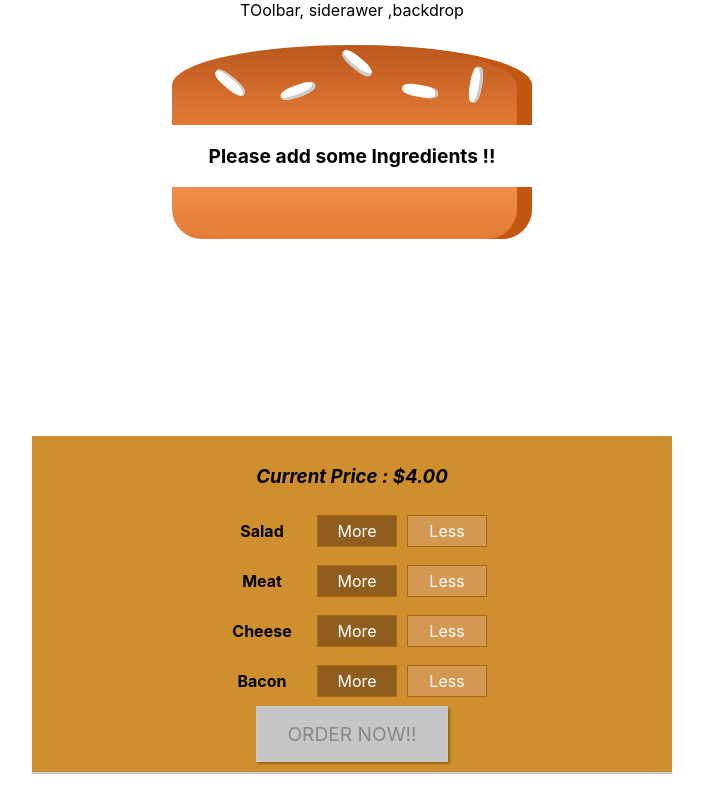
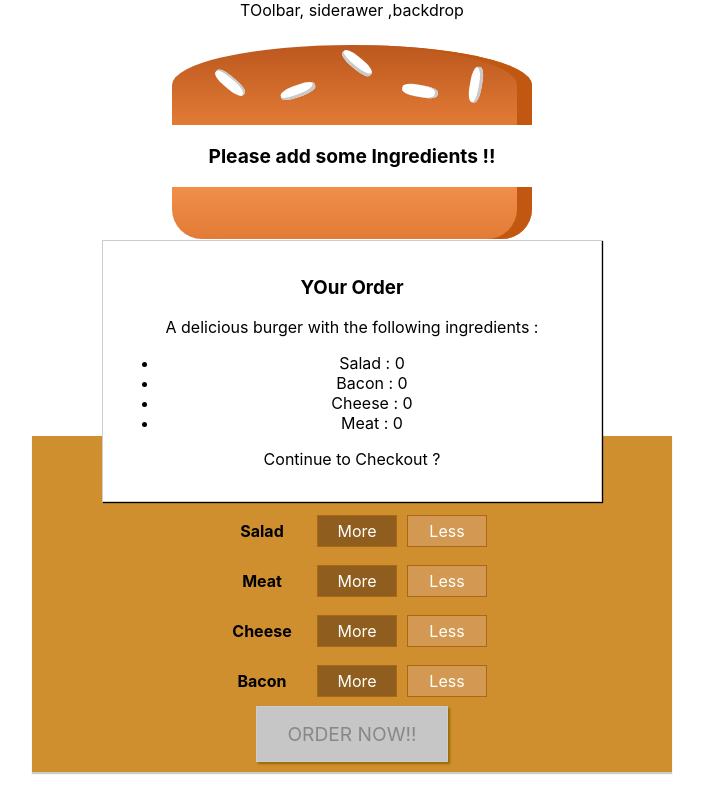
Before and after one commit to Abuu001/React-Burger-builder, a React (Create React App) app: page / in a window 1280 px wide. Shown: the whole page, without its empty margins (288-991 px from the left). Built offline with nearby package versions, Linux system fonts and the light colour scheme.

Commit message:
Added order summary

```diff
--- /dev/null
+++ b/src/components/Burger/OrderSummery/OrderSummary.js
@@ -0,0 +1,24 @@
+import React from "react"
+import Aux from "../../../hoc/Auxi"
+
+const OrderSummary=(props)=>{
+    const ingredientSummary =  Object.keys(props.ingredients)
+        .map(igKey=>{
+        return (
+        <li key={igKey}>
+            <span style={{textTransform:"capitalize"}} >{igKey}</span> : {props.ingredients[igKey]}
+        </li>)
+        })
+    return(
+        <Aux>
+            <h3>YOur Order</h3>
+            <p>A delicious  burger with the following ingredients : </p>
+            <ul>
+                {ingredientSummary}
+            </ul>
+            <p>Continue to Checkout ? </p>
+        </Aux>
+    )
+}
+
+export default OrderSummary
--- /dev/null
+++ b/src/components/UI/Modal/Modal.css
@@ -0,0 +1,20 @@
+.Modal {
+    position: fixed;
+    z-index: 500;
+    background-color: white;
+    width: 70%;
+    border: 1px solid #ccc;
+    box-shadow: 1px 1px 1px black;
+    padding: 16px;
+    left: 15%;
+    top: 30%;
+    box-sizing: border-box;
+    transition: all 0.3s ease-out;
+}
+
+@media (min-width: 600px) {
+    .Modal {
+        width: 500px;
+        left: calc(50% - 250px);
+    }
+}
--- /dev/null
+++ b/src/components/UI/Modal/Modal.js
@@ -0,0 +1,12 @@
+import React from "react"
+import "./Modal.css"
+
+const Modal=(props)=>{
+    return(
+        <div className="Modal">
+            {props.children}
+        </div>
+    )
+}
+
+export default Modal
--- a/src/containers/Burger Builder/BurgerBuilder.js
+++ b/src/containers/Burger Builder/BurgerBuilder.js
@@ -2,6 +2,8 @@
 import Aux from "../../hoc/Auxi"
 import Burger from "../../components/Burger/Burger"
 import BuildControls from '../../components/Burger/BuildControls/BuildControls'
+import Modal from "../../components/UI/Modal/Modal"
+import OrderSummary from "../../components/Burger/OrderSummery/OrderSummary"
 
 const INGREDIENT_PRICE={
     salad: 0.5,
@@ -81,6 +83,9 @@
         return (
             <Aux>
                 <Burger  ingredients={this.state.ingredients}/>
+                <Modal >
+                    <OrderSummary ingredients={this.state.ingredients} />
+                </Modal>
                 <BuildControls
                   ingredientAdded={this.addIngredientHandler}
                   ingredientRemove={this.removeIngredientHandler}
```
Also changed, not shown: src/components/UI/Backdrop/Backdrop.js (added).
